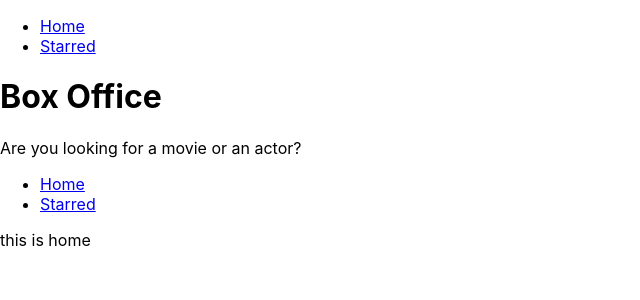
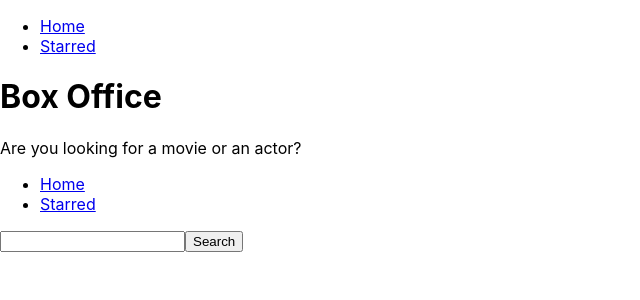
Before and after one commit to Naveenkumar900/box-office, a React (Create React App) app: page / in a window 1280 px wide. Shown: the top 300 px of the page, without its empty margins (0-640 px from the left). Built offline with nearby package versions, Linux system fonts and the light colour scheme.

Commit message:
created tvmaze and javascript code for serch bar

```diff
--- a/src/pages/Home.js
+++ b/src/pages/Home.js
@@ -1,9 +1,41 @@
 
- import React from 'react';
- import MainPageLayout from '../components/MainPageLayout';
+  import React, { useState } from 'react';
+  import MainPageLayout from '../components/MainPageLayout';
 
- const Home = () => {
-   return <MainPageLayout>this is home</MainPageLayout>;
- };
+  const Home = () => {
+    const [input, setInput] = useState('');
 
- export default Home;
+    const onSearch = () => {
+      fetch(`https://api.tvmaze.com/search/shows?q=${input}`)
+        .then(r => r.json())
+        .then(result => {
+          console.log(result);
+        });
+    };
+
+    const onInputChange = ev => {
+      setInput(ev.target.value);
+    };
+
+    const onKeyDown = ev => {
+      if (ev.keyCode === 13) {
+        onSearch();
+      }
+    };
+
+    return (
+      <MainPageLayout>
+        <input
+          type="text"
+          onChange={onInputChange}
+          onKeyDown={onKeyDown}
+          value={input}
+        />
+        <button type="button" onClick={onSearch}>
+          Search
+        </button>
+      </MainPageLayout>
+    );
+  };
+
+  export default Home;
```
